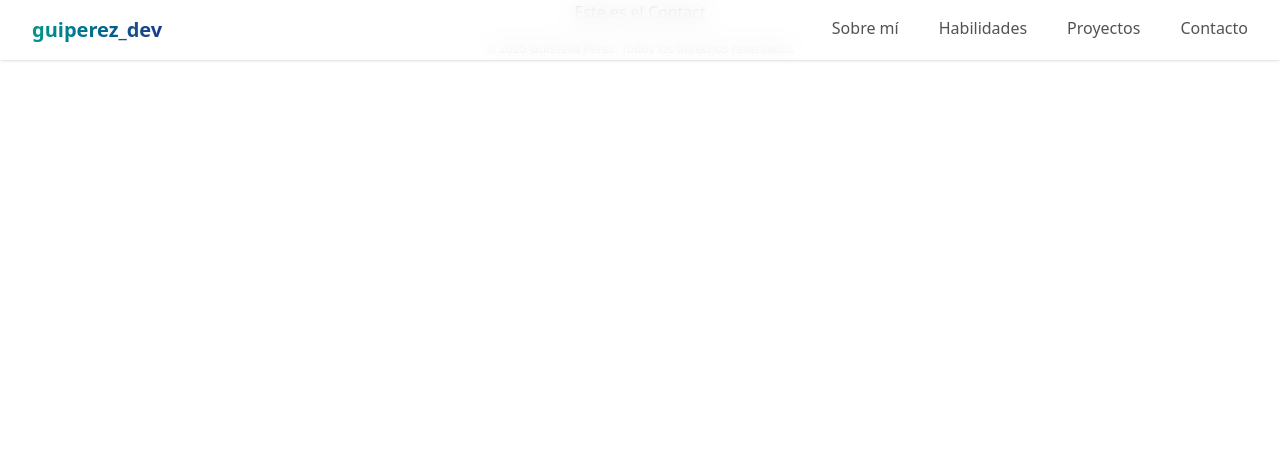
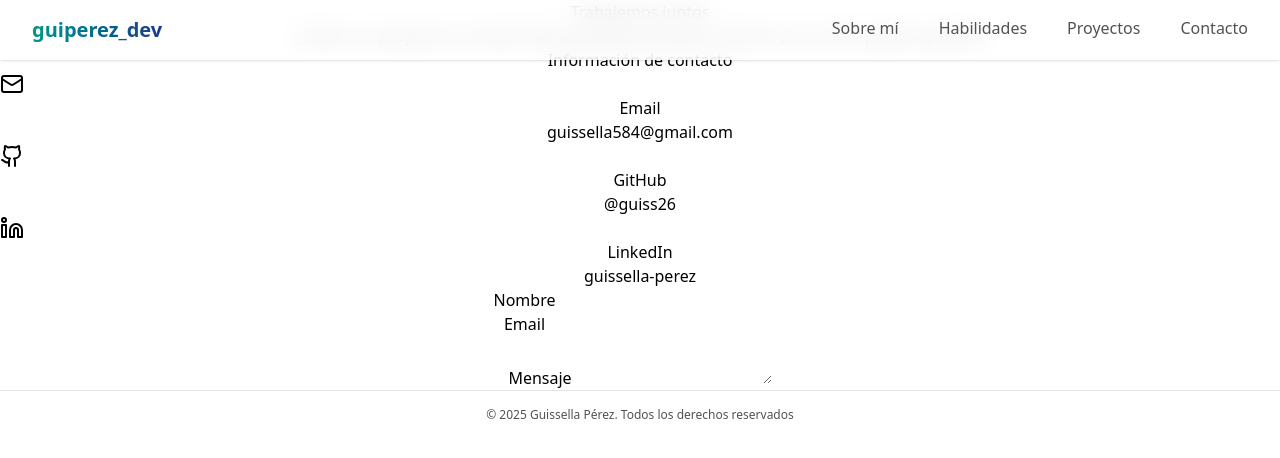
Before and after one commit to guiss26/portafolio-guissella, a React (Vite) app: page /Contact in a window 1280 px wide. Shown: the top 458 px of the page. Built offline with nearby package versions, Linux system fonts and the light colour scheme.

Commit message:
feat(contact): scaffold contact.jsx structure without styling

```diff
--- a/src/sections/Contact.jsx
+++ b/src/sections/Contact.jsx
@@ -1,8 +1,58 @@
+import { Mail, Send, Github, Linkedin } from 'lucide-react';
 
 export default function Contact() {
     return (
         <>
-        Este es el Contact
+            <section className="bg-white">
+                <form>
+                    <div>
+                        <h2>Trabajemos juntos</h2>
+                        <p text-neutral-700>¿Tienes un proyecto en mente? Me encantaría escuchar sobre él y ver cómo puedo ayudarte</p>
+
+                        <fieldset>
+                            <legend>Información de contacto</legend>
+
+                            <div>
+                                <div>
+                                    <Mail />
+                                    <div>
+                                        <h3>Email</h3>
+                                        <a href="mailto:guissella584@gmail.com">guissella584@gmail.com</a>
+                                    </div>
+                                </div>
+                                <div>
+                                    <Github />
+                                    <div>
+                                        <h3>GitHub</h3>
+                                        <a href="https://github.com/guiss26">@guiss26</a>
+                                    </div>
+                                </div>
+                                <div>
+                                    <Linkedin />
+                                    <div>
+                                        <h3>LinkedIn</h3>
+                                        <a href="https://www.linkedin.com/in/guissella-p%C3%A9rez/">guissella-perez</a>
+                                    </div>
+                                </div>
+                            </div>
+                        </fieldset>
+                        <fieldset>
+                            <div>
+                                <label htmlFor="">Nombre</label>
+                                <input type="text" />
+                            </div>
+                            <div>
+                                <label htmlFor="">Email</label>
+                                <input type="email" />
+                            </div>
+                            <div>
+                                <label htmlFor="">Mensaje</label>
+                                <textarea name="" id=""></textarea>
+                            </div>
+                        </fieldset>
+                    </div>
+                </form>
+            </section>
         </>
     )
 }
```
